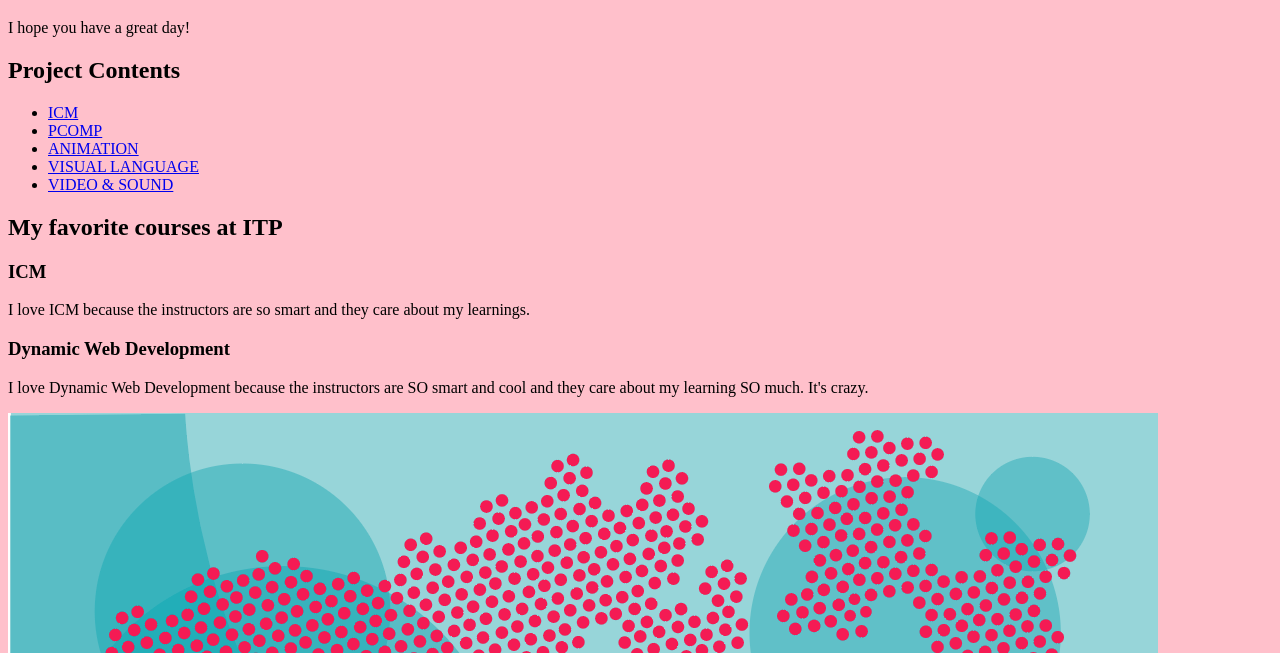
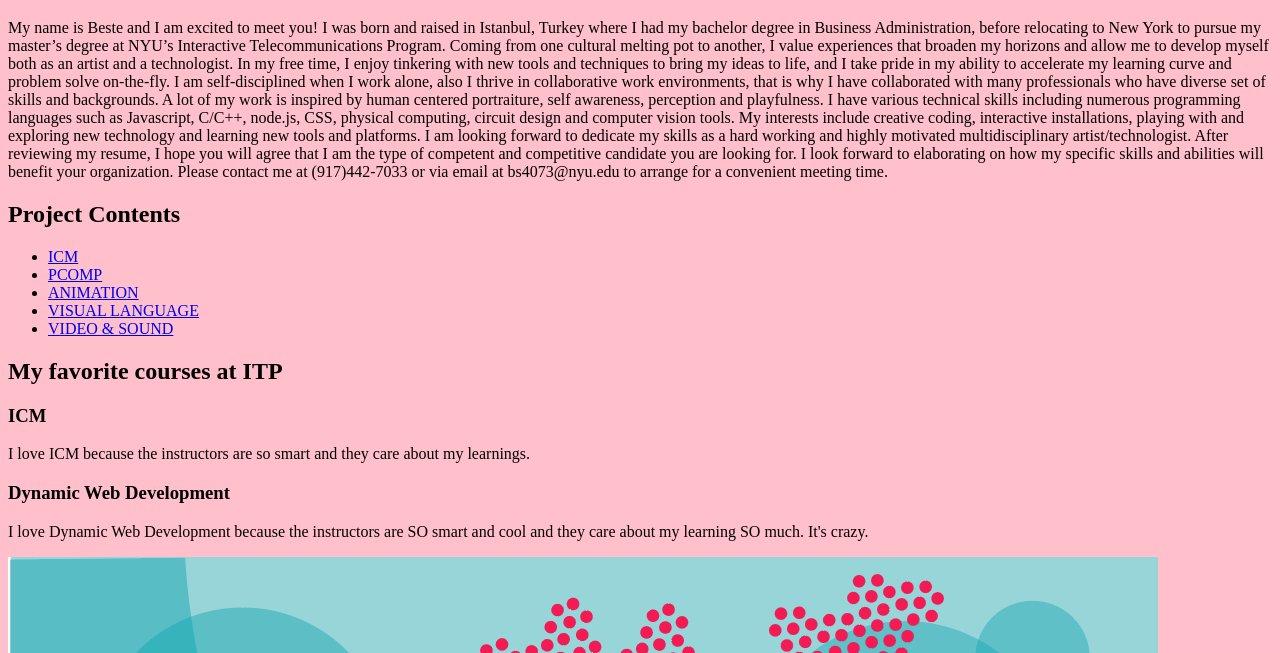
Before and after one commit to bestesaylar/Assignment1, a plain HTML site: page index.html in a window 1280 px wide. Shown: the part 147-800 px from the top of the page. Drawn offline with Linux system fonts and the light colour scheme.

Commit message:
coverletter

```diff
--- a/index.html
+++ b/index.html
@@ -24,7 +24,23 @@
         <header>
         </div>
         <h1>Welcome to my Homepage</h1>
-        <p>I hope you have a great day!<p>
+        <p>My name is Beste and I am excited to meet you!
+            I was born and raised in Istanbul, Turkey where I had my bachelor degree in Business Administration, before
+            relocating to New York to pursue my master’s degree at NYU’s Interactive Telecommunications Program.
+            Coming from one cultural melting pot to another, I value experiences that broaden my horizons and allow me to
+            develop myself both as an artist and a technologist. In my free time, I enjoy tinkering with new tools and
+            techniques to bring my ideas to life, and I take pride in my ability to accelerate my learning curve and problem
+            solve on-the-fly. I am self-disciplined when I work alone, also I thrive in collaborative work environments, that is
+            why I have collaborated with many professionals who have diverse set of skills and backgrounds. A lot of my
+            work is inspired by human centered portraiture, self awareness, perception and playfulness. I have various
+            technical skills including numerous programming languages such as Javascript, C/C++, node.js, CSS, physical
+            computing, circuit design and computer vision tools.
+            My interests include creative coding, interactive installations, playing with and exploring new technology and
+            learning new tools and platforms. I am looking forward to dedicate my skills as a hard working and highly
+            motivated multidisciplinary artist/technologist.
+            After reviewing my resume, I hope you will agree that I am the type of competent and competitive candidate you
+            are looking for. I look forward to elaborating on how my specific skills and abilities will benefit your organization.
+            Please contact me at (917)442-7033 or via email at bs4073@nyu.edu to arrange for a convenient meeting time.<p>
         </div>
         </header>
         <main>
```
